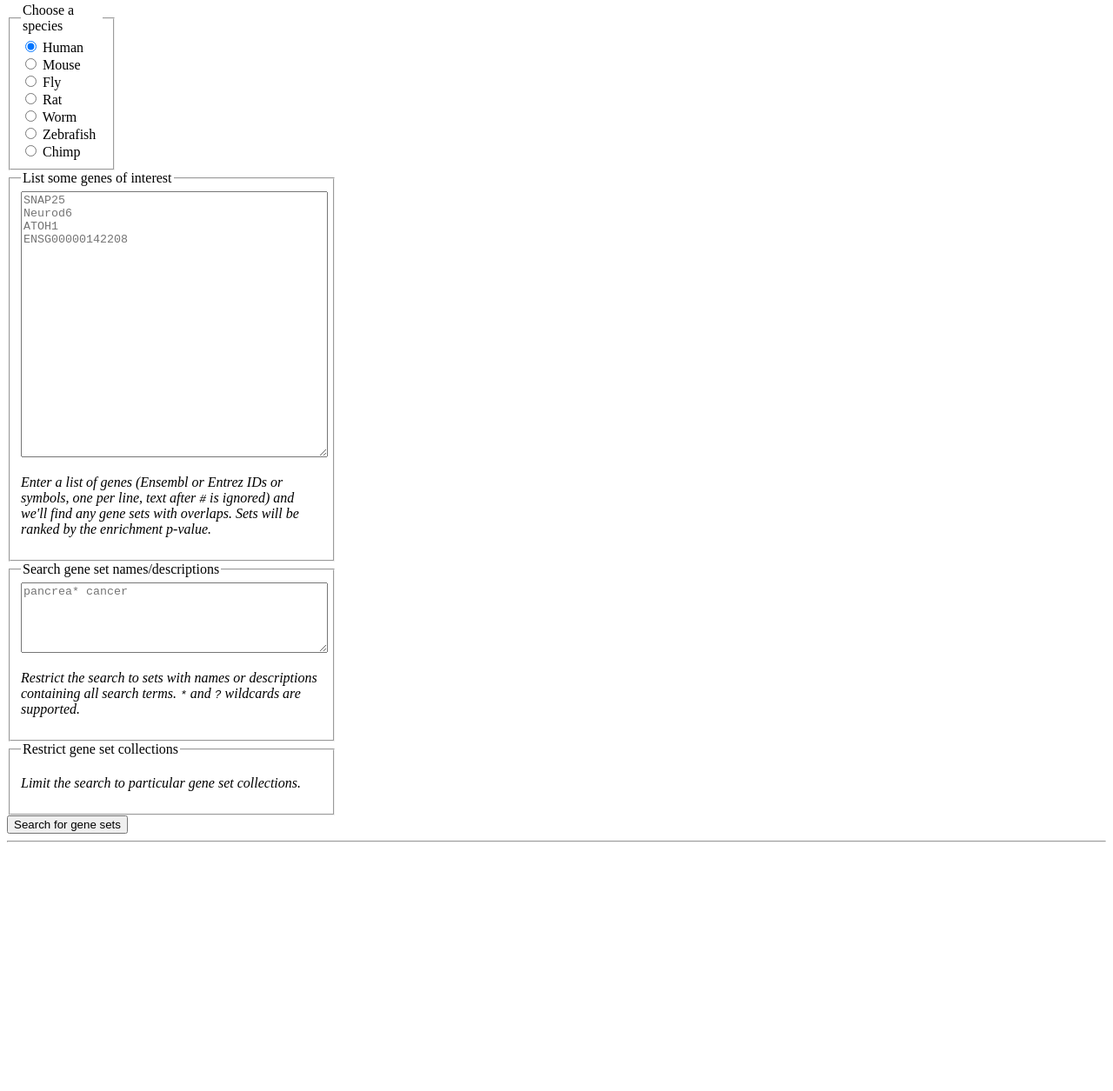
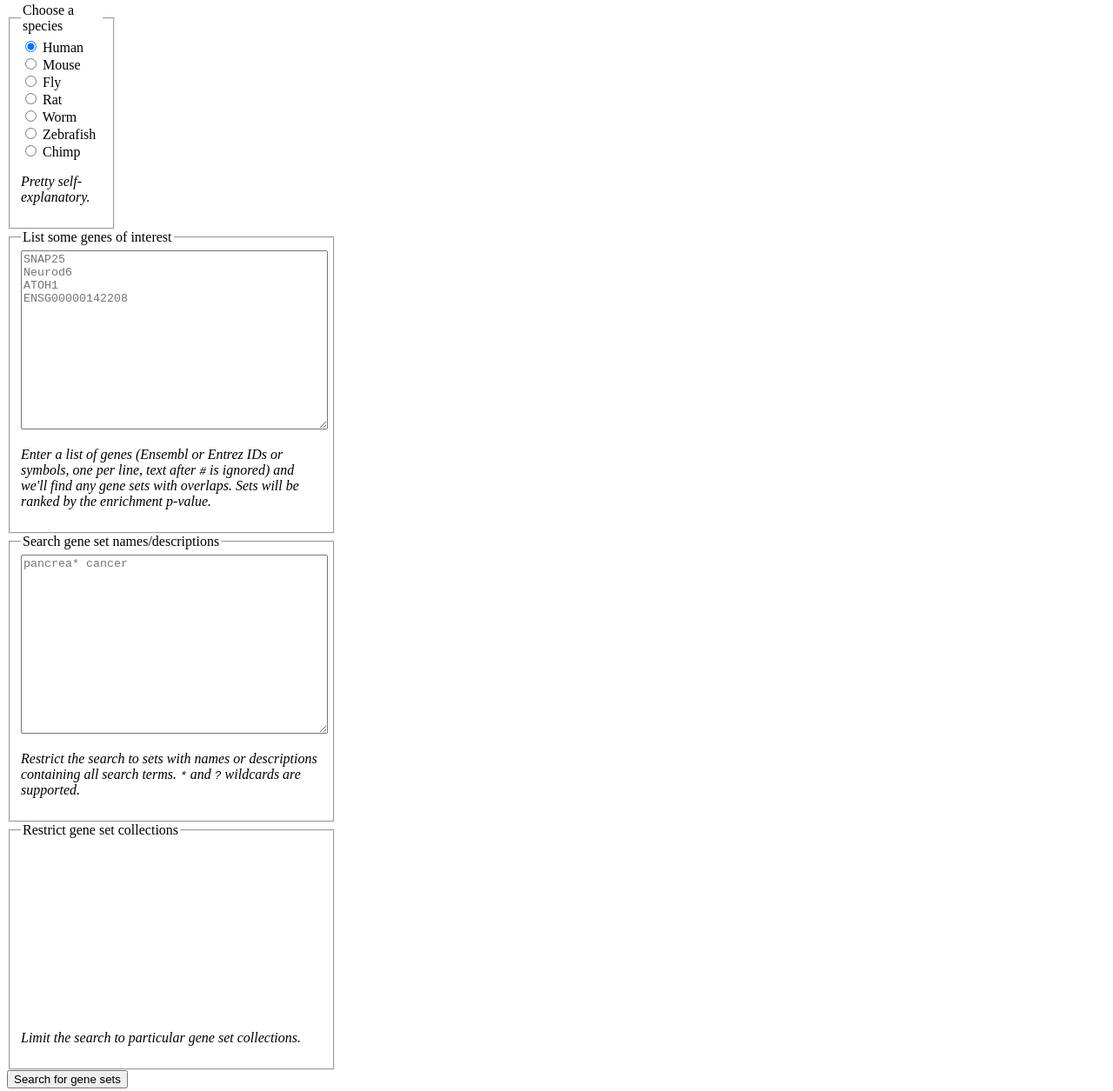
Before and after one commit to gesel-inc/web-app, a website with bundled scripts: page index.html in a window 1280 px wide. Shown: the part 77-1332 px from the top of the page at 87% size. Before the commit the page ends 1054 px from the top, so only its background shows below. Built offline with nearby package versions, Linux system fonts and the light colour scheme; what gesel would draw is missing.

Commit message:
Standardized heights of the various input fields.

```diff
--- a/index.html
+++ b/index.html
@@ -66,12 +66,17 @@
         <br/>
         <input type="radio" id="chimp" name="species" value="9598">
         <label for="chimp">Chimp</label>
+        <p>
+          <em>
+            Pretty self-explanatory.
+          </em>
+        </p>
       </fieldset>
     </div>
     <div class="column" style="width:30%">
       <fieldset>
         <legend>List some genes of interest</legend>
-        <textarea id="filter-genes" placeholder="SNAP25&#10;Neurod6&#10;ATOH1&#10;ENSG00000142208" style="width: 100%" rows="20"></textarea>
+        <textarea id="filter-genes" placeholder="SNAP25&#10;Neurod6&#10;ATOH1&#10;ENSG00000142208" style="width: 100%; height: 200px"></textarea>
         <p>
           <em>
             Enter a list of genes (Ensembl or Entrez IDs or symbols, one per line, text after <code>#</code> is ignored) and we'll find any gene sets with overlaps.
@@ -83,7 +88,7 @@
     <div class="column", style="width:30%">
       <fieldset>
         <legend>Search gene set names/descriptions</legend>
-        <textarea id="filter-text" placeholder="pancrea* cancer" style="width: 100%" rows="5"></textarea>
+        <textarea id="filter-text" placeholder="pancrea* cancer" style="width: 100%; height: 200px"></textarea>
         <p>
           <em>
             Restrict the search to sets with names or descriptions containing all search terms.
@@ -95,7 +100,7 @@
     <div class="column", style="width:30%">
       <fieldset>
         <legend>Restrict gene set collections</legend>
-        <div id="collection-availability"></div>
+        <div id="collection-availability" style="height:200px; overflow-y:auto"></div>
         <p>
           <em>
             Limit the search to particular gene set collections.
@@ -110,6 +115,5 @@
   </div>
   <div id="pages">
   </div>
-
   </body>
 </html>
```
